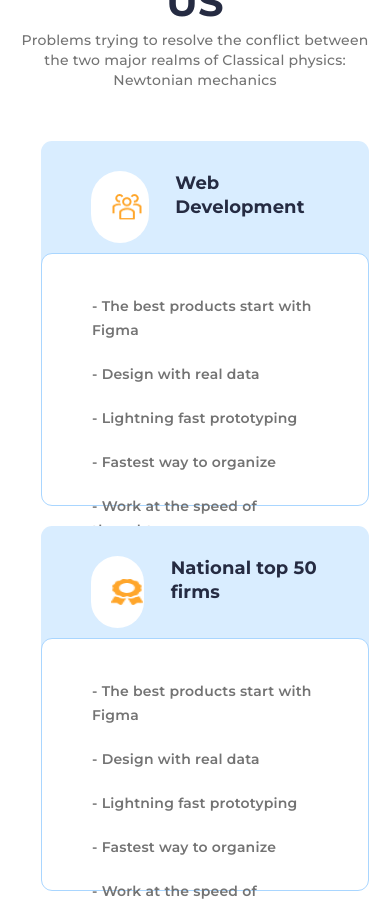
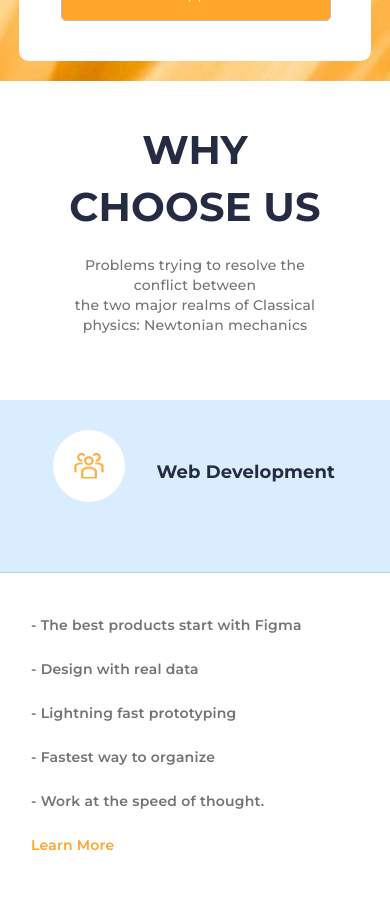
Before and after one commit to tahminarasulzadeh/Sprivaten-Remote-Academy, a React (Vite) app: page / in a window 390 px wide. Shown: the part 1740-2641 px from the top of the page. Built offline with nearby package versions, Linux system fonts and the light colour scheme.

Commit message:
mobile design completed

```diff
--- a/src/components/AppoinmentForm/Form.css
+++ b/src/components/AppoinmentForm/Form.css
@@ -40,9 +40,12 @@
     margin-top: 5%;
 }
 
+.name-email input{
+    width: 286px;
+}
 .name-email input,
 .department-time select {
-    width: 286px;
+
     height: 50px;
     padding-left: 15px;
     border-radius: 5px;
@@ -51,7 +54,7 @@
 }
 
 .department-time select {
-    width: 300px !important;
+    width: 300px !important
 }
 
 .name-email input::placeholder,
@@ -111,8 +114,9 @@
     .name-email input {
         width: 180px;
     }
+
     .department-time select{
-        width: 180px !important;
+        width: 200px  !important;
     }
     .contact-form-items textarea {
         width: 370px;
--- a/src/components/ChooseCard/Card.css
+++ b/src/components/ChooseCard/Card.css
@@ -1,7 +1,6 @@
 .card-item {
     display: flex;
     flex-direction: column;
-
 }
 
 .card-header {
@@ -18,15 +17,17 @@
 .card-img {
     width: 72px;
     height: 72px;
-    border-radius: 200px;
+    border-radius: 50%;
     background-color: #fff;
 }
 
 .card-img img {
+    display: inline-block;
     width: 32px;
     height: 26.35px;
     margin-top: 23px;
     margin-left: 20px;
+    margin-right: 20px;
 }
 
 .choose-card-title {
@@ -38,12 +39,10 @@
     color: #252B42;
     margin-left: 5%;
 }
-.card-item {
-    margin-left: 20px;
-}
+
 .card-content {
     width: 328px;
-    height: 253px;
+    height: 350px;
     border-radius: 11px;
     padding: 30px 50px 30px 50px;
     border: 1px solid #A9D6FF;
--- a/src/components/Form/Form.css
+++ b/src/components/Form/Form.css
@@ -11,7 +11,7 @@
     padding: 40px;
     gap: 20px;
     background-color: #fff;
-    margin-left: 10%;
+    /* margin-left: 10%; */
 }
 
 
--- a/src/components/Navbar/Navbar.css
+++ b/src/components/Navbar/Navbar.css
@@ -6,6 +6,7 @@
   justify-content: space-between;
   margin-left: 15%;
   margin-right: 12%;
+
 
 }
 
@@ -24,7 +25,7 @@
 .navbar-items {
   display: flex;
   justify-content: center;
-  margin-top: 4%;
+  margin-top: 20px;
 
 }
 
--- a/src/index.css
+++ b/src/index.css
@@ -4,7 +4,7 @@
 
 }
 
-body, * {
+body {
     margin:0;
     padding: 0;
     box-sizing: border-box;
@@ -27,6 +27,7 @@ body, * {
 
 .title {
   /* margin: 0; */
+
   text-align: center;
   font-family: "Montserrat", sans-serif;
   font-weight: 700px;
--- a/src/pages/Appointment/Appointment.css
+++ b/src/pages/Appointment/Appointment.css
@@ -4,7 +4,7 @@
     background-repeat: no-repeat;
     width: 100%;
     height: 100%;
-    /* padding-top: 600px; */
+
 }
 
 .appointment-form {
@@ -13,9 +13,7 @@
 }
 
 @media only screen and (max-width: 968px) {
-    .appointment{
-        padding: 5%;
-    }
+
     .appointment-form {
         justify-content: center;
     }
--- a/src/pages/Choose/Choose.css
+++ b/src/pages/Choose/Choose.css
@@ -1,7 +1,7 @@
 .choose {
     display: flex;
     justify-content: center;
-    margin-top: 5%;
+    /* margin-top: 5%; */
 }
 
 
@@ -10,22 +10,36 @@
     justify-content: center;
 }
 
- .choose-cards {
+.choose-cards-content {
     display: flex;
-    flex-direction: row;
+    justify-content: center;
     margin-top: 6vh;
+    margin-left: 0;
+    margin-right: 0;
+    gap: 40px;
+}
 
- }
+.choose-paragraph h2 {
+    margin-top: 20px;
+    margin-bottom: 20px;
+}
+
+@media only screen and (max-width: 968px) {
+
+    .choose-content-info h2 {
+        width: 254px;
+        text-align: center;
+    }
 
 
- @media only screen and (max-width: 968px){
+    .choose-cards {
+        display: flex;
+        justify-content: center;
 
-    .choose-content-info h2{
-     width: 254px;
-     text-align: center;
     }
-    .choose-cards{
+    .choose-cards-content {
+
         flex-direction: column;
-        gap: 20px;
+
     }
- }
+}
--- a/src/pages/Choose/Choose.jsx
+++ b/src/pages/Choose/Choose.jsx
@@ -6,7 +6,8 @@ import Card from "../../components/ChooseCard/Card"
 const Choose = () => {
 
     return (
-        <div className="container choose">
+        <div className="choose">
+            <div className="container">
             <div className="choose-content">
 
                <div className="choose-paragraph">
@@ -19,10 +20,15 @@ const Choose = () => {
 
 
                  <div className="choose-cards">
+                     <div className="choose-cards-content">
                      <Card cardImg={cardImg} cardTitle="Web Development" />
                      <Card cardImg={firmImg} cardTitle="National top 50 firms" />
                      <Card cardImg={digitalImg} cardTitle="Digital Marketing" />
                      </div>
+
+                 </div>
+             </div>
+
             </div>
 
         </div>
--- a/src/pages/Homepage/Homepage.css
+++ b/src/pages/Homepage/Homepage.css
@@ -13,7 +13,8 @@
 
 .home-content {
     display: flex;
-    justify-content: center;
+    justify-content: space-around;
+
 }
 
 .home-title {
--- a/src/pages/Provide/Provide.css
+++ b/src/pages/Provide/Provide.css
@@ -1,6 +1,12 @@
 
+.provide {
+    padding-top: 3%;
+    background-color: #fafafa;
+}
 
-
+.provide h2 {
+    margin-bottom: 20px;
+}
 .provide-video{
     display: flex;
     justify-content: center;
@@ -28,7 +34,7 @@
     margin-top: 130px;
    }
     .provide-video{
-        margin-top: 15%;
+        margin-top: 5%;
     }
     .provide-video iframe {
         width: 356px;
```
Lines whose indentation alone changed are shown as unchanged.
